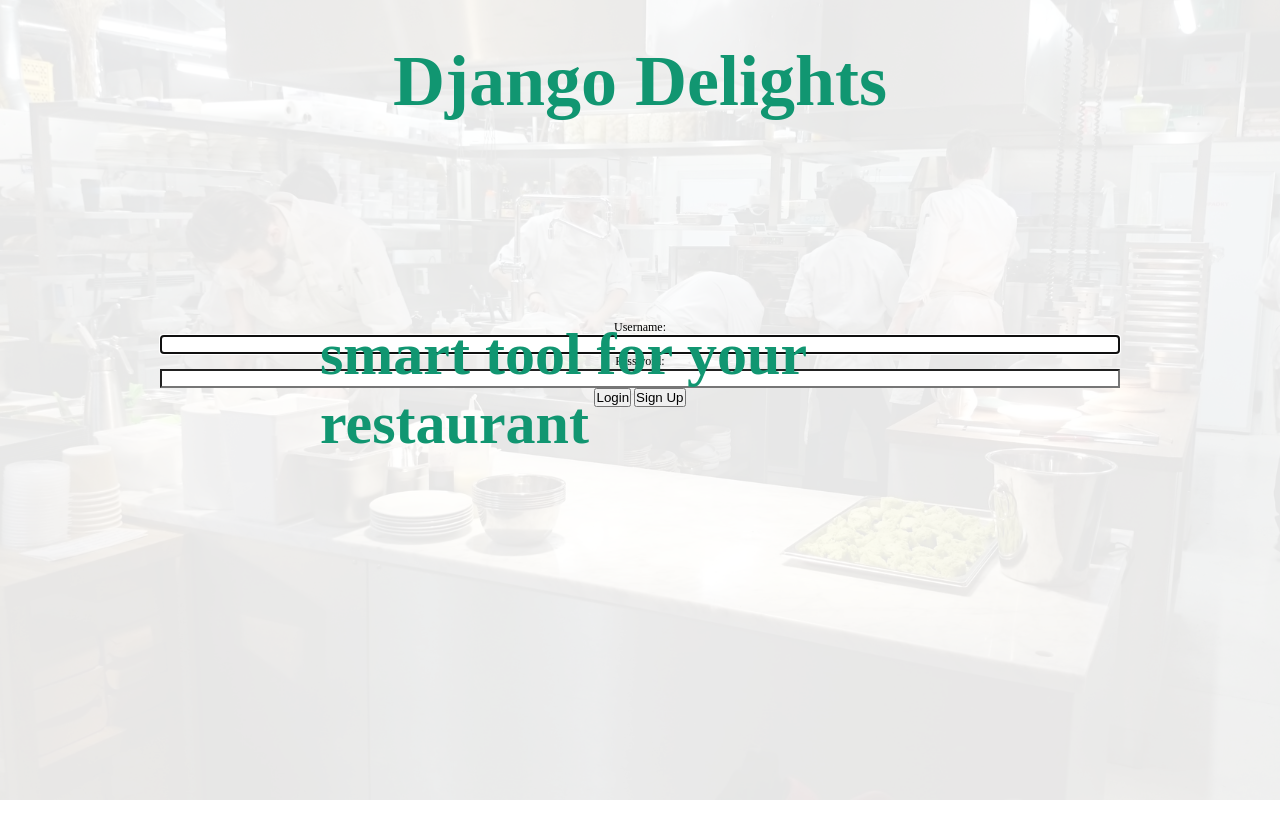
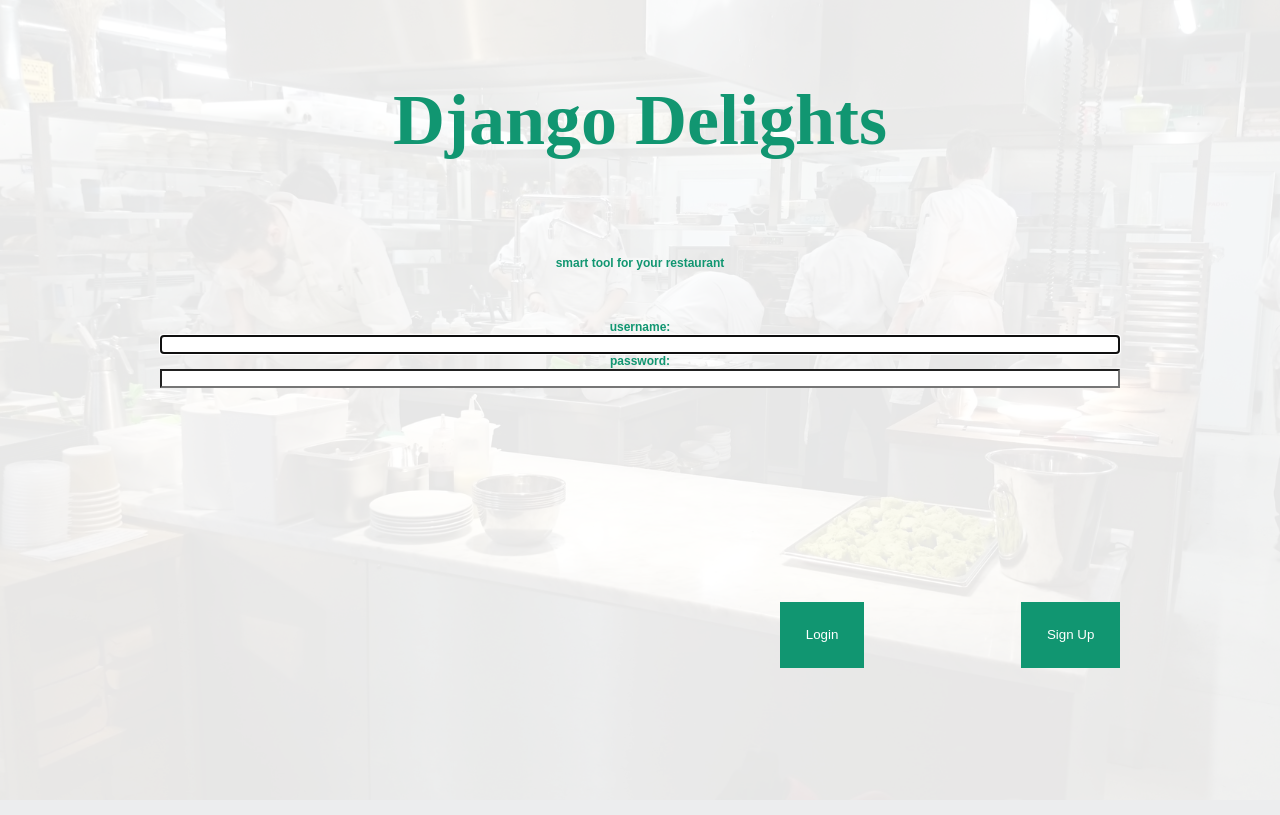
Before and after one commit to jbierc/django_delights, a Django app: page /account/login/ in a window 1280 px wide. After the commit the page ends 668 px from the top, so only its background shows below. Run offline with Django 4.2, Linux system fonts and the light colour scheme.

Commit message:
login view styling

```diff
--- a/django_delights/delights_app/static/style.css
+++ b/django_delights/delights_app/static/style.css
@@ -20,6 +20,7 @@ header {
 }
 
 .transbox {
+    position: relative;
     background-color: #ffffff;
     height: 100vh;
     opacity: 0.9;
@@ -28,20 +29,22 @@ header {
 
 h1 {
     position: absolute;
-    top: 5%;
+    top: 10%;
     left: 50%;
     transform: translateX(-50%);
     font-size: 6rem;
+    line-height: 10vh;
     color: #119671;
     z-index: 3;
 }
 
 h2 {
     position: absolute;
-    top: 40%;
+    top: 32%;
     left: 50%;
     transform: translateX(-50%);
-    font-size: 5rem;
+    font-size: 1rem;
+    font-family: Arial, Helvetica, sans-serif;
     color: #119671;
     z-index: 3;
 }
@@ -58,6 +61,35 @@ form {
 form p input {
     background-color: rgb(255, 255, 255);
     width: 75vw;
+}
+
+form p label {
+    color: #119671;
+    text-transform: lowercase;
+    font-weight: bold;
+    font-family: Arial, Helvetica, sans-serif;
+    right: 0vw;
+    text-align: right;
+}
+
+.login-button {
+    position: absolute;
+    top: 22vw;
+    right: 20vw;
+    color: #ffffff;
+    background-color: #119671;
+    border: none;
+    padding: 2vw;
+}
+
+.signin-button {
+    position: absolute;
+    top: 22vw;
+    right: 0vw;
+    color: #ffffff;
+    background-color: #119671;
+    border: none;
+    padding: 2vw;
 }
 
 table {
--- a/django_delights/delights_app/templates/base.html
+++ b/django_delights/delights_app/templates/base.html
@@ -14,9 +14,9 @@
       <h2>smart tool for your restaurant</h2>
       {% block content %}
       {% endblock %}
+      {% if user.username %}
       <nav>
         <i class="fa-solid fa-bars"></i>
-        {% if user.username %}
         <h>Welcome {{ user.username }}</h3>
         <a href="{% url 'ingredientlist' %}">Ingredients</a>
         <a href="{% url 'menuitemlist' %}">Menu Items</a>
@@ -25,8 +25,8 @@
         <a href="{% url 'summary' %}">Summary</a>
         <a href="{% url 'logout' %}">logout</a>
         <a href="{% url 'password_change' %}">password change</a>
-        {% endif %}
       </nav>
+      {% endif %}
     </header>
   </body>
 </html>
--- a/django_delights/delights_app/templates/registration/login.html
+++ b/django_delights/delights_app/templates/registration/login.html
@@ -3,7 +3,7 @@
 <form method="POST">
 {% csrf_token %}
 {{ form.as_p }}
-<input type="submit" value="Login">
-<a href="{% url 'signup' %}"><input type="button" value="Sign Up"></a>
+<input type="submit" value="Login" class="login-button">
+<a href="{% url 'signup' %}"><input type="button" value="Sign Up" class="signin-button"></a>
 </form>
 {% endblock %}
```
